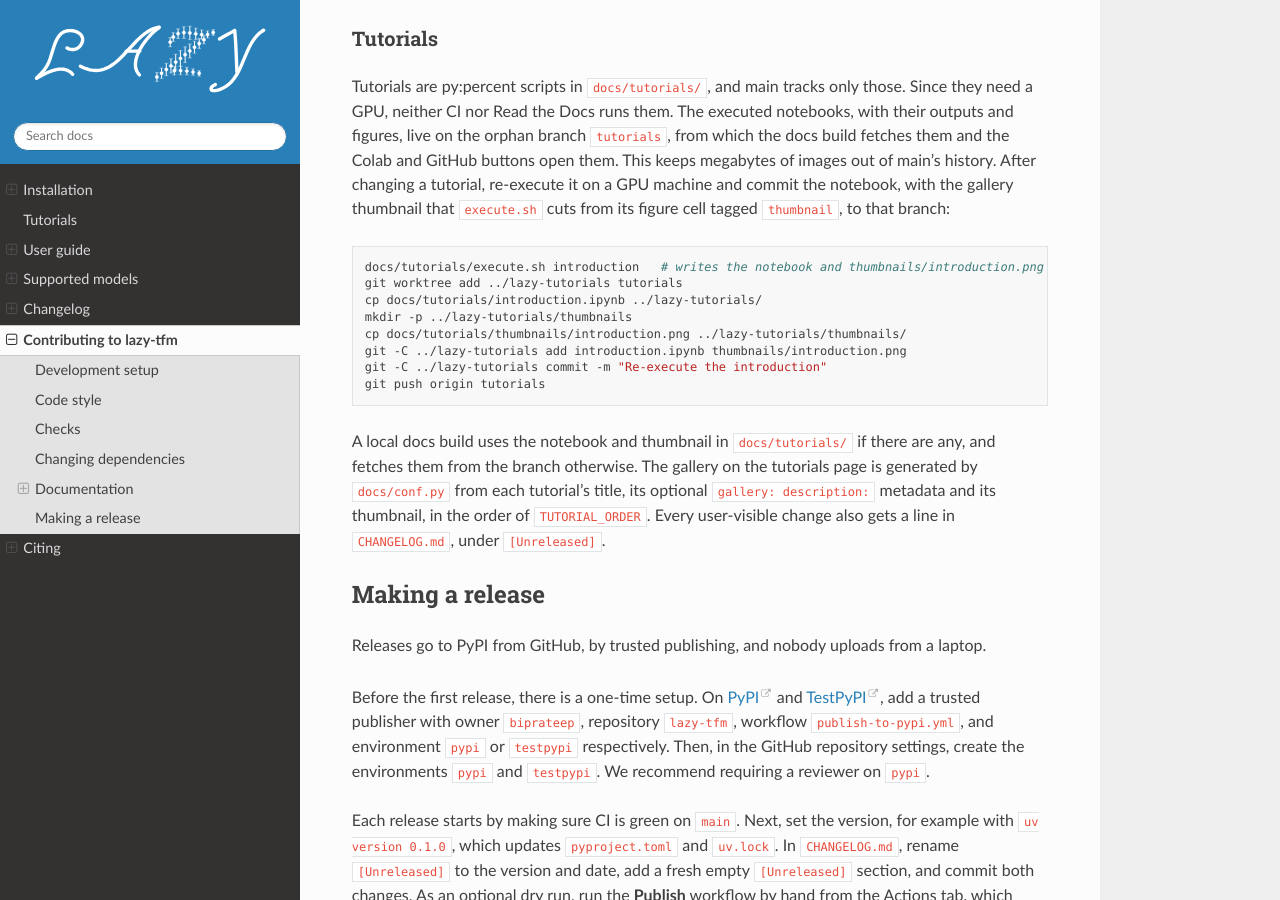
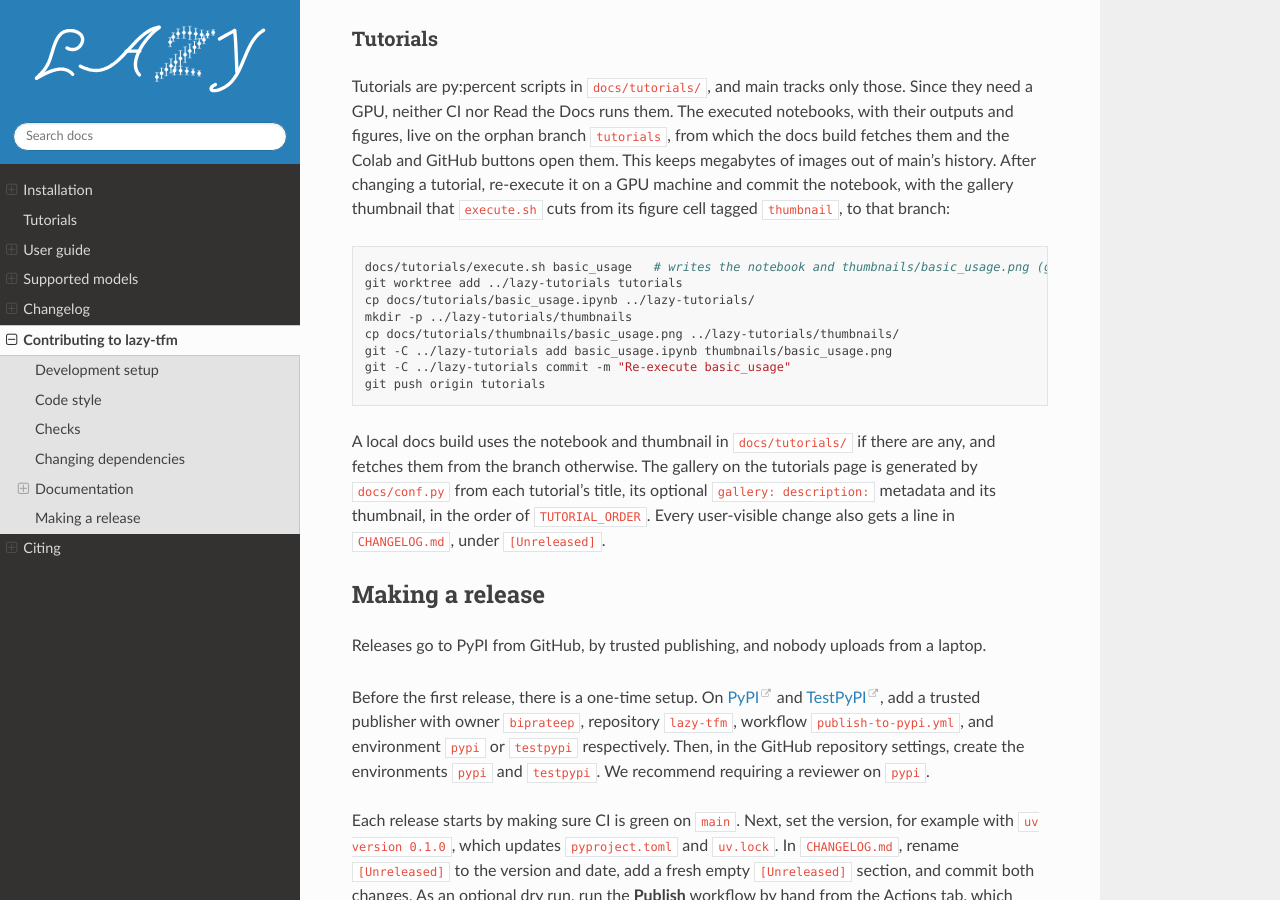
Before and after one commit to biprateep/lazy-tfm, a Sphinx documentation site: the page built from docs/contributing.md, in a window 1280 px wide and 900 px high, scrolled down 1907 px. Built offline with Sphinx 7.4.7 and the Read the Docs theme 3.1.0, drawn with Linux system fonts in a browser that asks for light colours; pages that are not in the unit, such as notebooks, are missing from menus.

Commit message:
Order the tutorial gallery and retire the introduction
TUTORIAL_ORDER runs from Basic usage to Photometric redshifts, which
replaces the introduction, now removed from main (its executed notebook
stays on the tutorials branch for old links). The README links the
gallery and opens Basic usage in Colab, and CONTRIBUTING's recipe uses
basic_usage as its example.

Co-Authored-By: Claude Opus 5.5 <noreply@anthropic.com>

````diff
--- a/CONTRIBUTING.md
+++ b/CONTRIBUTING.md
@@ -94,13 +94,13 @@ notebook, with the gallery thumbnail that `execute.sh` cuts from its figure
 cell tagged `thumbnail`, to that branch:
 
 ```bash
-docs/tutorials/execute.sh introduction   # writes the notebook and thumbnails/introduction.png (git-ignored)
+docs/tutorials/execute.sh basic_usage   # writes the notebook and thumbnails/basic_usage.png (git-ignored)
 git worktree add ../lazy-tutorials tutorials
-cp docs/tutorials/introduction.ipynb ../lazy-tutorials/
+cp docs/tutorials/basic_usage.ipynb ../lazy-tutorials/
 mkdir -p ../lazy-tutorials/thumbnails
-cp docs/tutorials/thumbnails/introduction.png ../lazy-tutorials/thumbnails/
-git -C ../lazy-tutorials add introduction.ipynb thumbnails/introduction.png
-git -C ../lazy-tutorials commit -m "Re-execute the introduction"
+cp docs/tutorials/thumbnails/basic_usage.png ../lazy-tutorials/thumbnails/
+git -C ../lazy-tutorials add basic_usage.ipynb thumbnails/basic_usage.png
+git -C ../lazy-tutorials commit -m "Re-execute basic_usage"
 git push origin tutorials
 ```
 
--- a/docs/conf.py
+++ b/docs/conf.py
@@ -125,7 +125,18 @@ _fetch_tutorials()
 # thumbnail thumbnails/<name>.png (execute.sh documents the syntax). A
 # missing thumbnail gives a placeholder, and a missing description none.
 # Tutorials are shown in TUTORIAL_ORDER, then any others alphabetically.
-TUTORIAL_ORDER = ["introduction"]
+TUTORIAL_ORDER = [
+    "basic_usage",
+    "multimodal",
+    "skewed_targets",
+    "discrete_targets",
+    "messy_inputs",
+    "choosing_a_model",
+    "tuning",
+    "large_data",
+    "distribution_shift",
+    "photo_z",
+]
 GALLERY = TUTORIALS / "_gallery.md"
 PLACEHOLDER = "/_static/tutorial-placeholder.svg"
 
--- a/docs/tutorials/introduction.py
+++ /dev/null
@@ -1,312 +0,0 @@
-# ---
-# jupyter:
-#   accelerator: GPU
-#   colab:
-#     gpuType: T4
-#     provenance: []
-#   jupytext:
-#     formats: ipynb,py:percent
-#     notebook_metadata_filter: accelerator,colab
-#     text_representation:
-#       extension: .py
-#       format_name: percent
-#       format_version: '1.3'
-#       jupytext_version: 1.19.5
-#   kernelspec:
-#     display_name: Python 3
-#     name: python3
-# ---
-
-# %% [markdown]
-# # Introduction to `lazy`: photo-$z$ PDFs from a foundation model
-#
-# [![Open in Colab](https://colab.research.google.com/assets/colab-badge.svg)](https://colab.research.google.com/github/biprateep/lazy-tfm/blob/tutorials/introduction.ipynb)
-# [![View on GitHub](https://img.shields.io/badge/View%20on-GitHub-181717?logo=github)](https://github.com/biprateep/lazy-tfm/blob/tutorials/introduction.ipynb)
-#
-# `lazy` (**L**azy but **A**ccurate ***z*** for **Y**inz) predicts the full
-# conditional distribution of a continuous target from tabular features using
-# pretrained tabular foundation models. The models are never trained or
-# fine-tuned. Instead, we give them labeled rows as the *context*, and they
-# predict the target for new rows in a single forward pass. The interface
-# follows scikit-learn (`fit` → `predict_proba` → `evaluate`), except that
-# `predict_proba` returns a probability density over the target instead of
-# class probabilities.
-#
-# In this tutorial, we use photometric redshift estimation as our example, in
-# which we predict the PDF of the redshift $z$ of a galaxy from its
-# magnitudes. Nothing in the package is specific to redshifts, and the same
-# code works for any continuous target. More documentation is available on
-# [Read the Docs](https://lazy-tfm.readthedocs.io).
-
-# %% [markdown]
-# ## Setup
-#
-# When the notebook runs on Google Colab, the cell below installs the package
-# with the TabPFN and TabICL backends. Elsewhere, the package needs to be
-# installed first with `pip install 'lazy-tfm[tabpfn,tabicl]'`.
-#
-# TabPFN, the default model, is best run on a GPU. On Colab, choose
-# *Runtime → Change runtime type → T4 GPU*; `lazy` warns the user if it finds
-# no GPU.
-
-# %%
-import sys
-
-if "google.colab" in sys.modules:
-    # %pip install -q 'lazy-tfm[tabpfn,tabicl]'
-    pass
-
-# %% [markdown]
-# We first import the modules we need.
-
-# %%
-import matplotlib.pyplot as plt  # Plotting
-import numpy as np  # Arrays
-import pandas as pd  # Tables
-
-import lazy  # The topic of this tutorial
-from lazy import datasets
-from lazy import metrics
-from lazy import plotting
-
-# %% [markdown]
-# `lazy.plotting` provides the figure style used by the paper. We fix a single
-# seed for everything random (the ensembles of the models and our choice of
-# galaxies).
-
-# %%
-SEED = 299792458  # The one constant to rule them all
-
-plotting.use_style()
-plt.rcParams["figure.dpi"] = 110  # Readable in a notebook
-
-# %% [markdown]
-# ## The data
-#
-# We use the catalog of the LSST DESC Photo-$z$ Data Challenge 1
-# ([Schmidt, Malz et al. 2020](https://arxiv.org/abs/2001.03621)), in which
-# a dozen photo-$z$ codes were compared on the same simulated galaxies.
-# `datasets.fetch_dc1` downloads it (about 1 GB, checksummed) the first time it
-# is called and reads it from a local cache after that. With `split=True`, it
-# returns the training and test sets of the challenge itself.
-
-# %%
-train, test = datasets.fetch_dc1(split=True)
-train, test
-
-# %% [markdown]
-# Each `Catalog` keeps the raw columns, which are the magnitudes in six bands
-# ($ugrizy$), their errors and the true redshift.
-
-# %%
-train.raw.head()
-
-# %% [markdown]
-# The model sees a table of features built from the magnitudes.
-# `features("mag-color")` gives the $i$-band magnitude and the five adjacent
-# colors ($u-g$, $g-r$, ...), with their errors propagated in quadrature.
-# Any table of numbers (a `pandas.DataFrame` or a NumPy array) works here.
-# Since the test set has 391,000 galaxies, we take a random 10,000 of them to
-# keep this tutorial quick.
-
-# %%
-X_train = train.features("mag-color")
-z_train = train.redshift
-
-rng = np.random.default_rng(SEED)
-rows = rng.choice(len(test), size=10_000, replace=False)
-X_test = test.features("mag-color").iloc[rows]
-z_test = test.redshift[rows]
-
-print(f"{len(X_train):,} context rows, {len(X_test):,} test rows")
-X_train.head()
-
-# %% [markdown]
-# ## The model
-#
-# `lazy.LazyModel` chooses a backend by name and passes any other arguments
-# to it. With no name, it uses TabPFN-3.5. `lazy.list_estimators()` lists the
-# other models, and the
-# [Supported models](https://lazy-tfm.readthedocs.io/en/latest/models/index.html)
-# page compares their size, speed and licenses.
-
-# %%
-lazy.list_estimators()
-
-# %% [markdown]
-# `fit` does not train anything. It checks the features and stores the
-# labeled rows as the context of the model. The first call also downloads the
-# weights of the model (about 880 MB for TabPFN-3.5), which are cached after
-# that.
-
-# %%
-model = lazy.LazyModel(random_state=SEED)
-model.fit(X_train, z_train)
-
-# %% [markdown]
-# ## Redshift PDFs
-#
-# `predict_proba` returns one density per galaxy on a grid of the target. We
-# ask for the grid of the Data Challenge, `lazy.datasets.DC1_GRID` (200 bins
-# over $0 \le z \le 2$), so that the numbers below are comparable with those
-# of the challenge. Without a grid, each model answers on its own native grid
-# (5,000 bins for TabPFN). This is the step in which the model does its
-# computation, in one forward pass through the context for all 10,000
-# galaxies.
-
-# %%
-grid = lazy.datasets.DC1_GRID
-pdfs = model.predict_proba(X_test, grid)
-pdfs.shape
-
-# %% [markdown]
-# The figure below shows the PDFs of a few random galaxies along with their
-# true redshifts. Most of them are narrow, while some have two peaks, where
-# different redshifts give similar colors.
-
-# %%
-axes = plotting.plot_pdfs(
-    grid, pdfs, y_true=z_test, n_objects=12, random_state=SEED
-)
-
-# %% [markdown]
-# ## Point estimates
-#
-# Many analyses need a single number per galaxy. `predict` reduces each
-# density to a point estimate (by default its mode, `"mode"`), and
-# `metrics.grid_point_estimates` computes the same from densities that are
-# already in hand, without running the model again.
-
-# %%
-z_mode = metrics.grid_point_estimates(grid, pdfs)["mode"]
-
-ax = plotting.plot_actual_vs_predicted(z_test, z_mode, outlier_lines=True)
-
-# %% [markdown]
-# Each point in the figure is a galaxy, colored by the number of galaxies that
-# share its place (on a log scale). The dotted lines, which
-# `outlier_lines=True` adds, mark the outlier cut of the Data Challenge,
-# $|z_\mathrm{pred} - z_\mathrm{true}| > 0.06\,(1+z_\mathrm{true})$. Most
-# galaxies sit well inside it, and the outliers come from color degeneracies,
-# where a galaxy at one redshift looks like one at another.
-
-# %% [markdown]
-# ## Scoring the PDFs
-#
-# `metrics.summarize` scores densities with the metrics of the Data Challenge.
-# These are the **CDE loss**, which scores whole PDFs (lower is better); the
-# **PIT** (probability integral transform) statistics, which test calibration
-# (i.e., whether the PDFs are as wide as they should be); and the **point**
-# metrics of the mode, which are the bias, the scatter and the outlier
-# fraction.
-#
-# By default, the point metrics measure plain residuals,
-# $z_\mathrm{pred} - z_\mathrm{true}$. Since photometric redshift errors grow
-# with $1 + z$, the Data Challenge divided each residual by
-# $1 + z_\mathrm{true}$, and `scale="1+y"` asks for that convention.
-
-# %%
-table = metrics.summarize(z_test, grid, pdfs, label="TabPFN-3.5", scale="1+y")
-table.T
-
-# %% [markdown]
-# `plotting.diagnostic_panel` shows the same quantities in one figure. Its
-# panels show the point estimates against the truth; their residuals, as a
-# running median with its 68% band; the PIT quantiles against those of a
-# uniform distribution (which lie on the diagonal if the PDFs are calibrated);
-# and the stacked PDFs against the true redshift distribution $n(z)$. As
-# before, `scale="1+y"` uses the photo-$z$ convention for the residuals and the
-# outlier lines.
-
-# %%
-fig = plotting.diagnostic_panel(
-    z_test, grid, pdfs, label="TabPFN-3.5", scale="1+y"
-)
-
-# %% [markdown]
-# ## Credible intervals
-#
-# `predict_quantiles` returns quantiles of the distribution of each galaxy.
-# Since they are computed from the answer of the model itself rather than from
-# a grid, they are exact. Here we ask for the median and a 68% interval and
-# check how often the true redshift falls inside it, which for calibrated PDFs
-# should be 68% of the time.
-
-# %%
-q = model.predict_quantiles(X_test, [0.16, 0.5, 0.84])
-inside = (q[:, 0] <= z_test) & (z_test <= q[:, 2])
-print(
-    f"True redshift inside the 68% interval for {inside.mean():.1%} of galaxies"
-)
-
-# %% [markdown]
-# ## Another model
-#
-# Since every model has the same interface, trying another one takes a single
-# line. TabICL is small, BSD-licensed and fast on a CPU, which makes it the one
-# to use on a laptop. We run it on the same galaxies and compare the two
-# models.
-#
-# We ask for 4 ensemble members instead of the default 8. With this many rows,
-# caching the context for 8 members briefly needs about 14 GB of GPU memory,
-# which is more than the T4 on Colab has to spare, while 4 members need about
-# 7 GB.
-
-# %%
-tabicl = lazy.LazyModel("tabicl", n_estimators=4, random_state=SEED)
-tabicl.fit(X_train, z_train)
-pdfs_tabicl = tabicl.predict_proba(X_test, grid)
-
-pd.concat(
-    [
-        table,
-        metrics.summarize(
-            z_test, grid, pdfs_tabicl, label="TabICL", scale="1+y"
-        ),
-    ]
-).set_index("model").T
-
-# %% [markdown]
-# On most galaxies, the two models agree closely, and they differ where the
-# answer is uncertain. We therefore compare their PDFs for six of the hardest
-# galaxies, picked at random from the 5% whose TabPFN 68% interval is the
-# widest.
-
-# %%
-width = q[:, 2] - q[:, 0]
-hardest = np.flatnonzero(width > np.quantile(width, 0.95))
-idx = rng.choice(hardest, size=6, replace=False)
-
-fig, axes = plt.subplots(
-    2, 3, figsize=(9, 4.5), sharex=True, layout="constrained"
-)
-for ax, i in zip(axes.flat, idx):
-    ax.plot(grid.centers, pdfs[i], label="TabPFN-3.5")
-    ax.plot(grid.centers, pdfs_tabicl[i], label="TabICL")
-    ax.axvline(z_test[i], color="k", ls="--", lw=1, label="true $z$")
-for ax in axes[-1]:
-    ax.set_xlabel("$z$")
-for ax in axes[:, 0]:
-    ax.set_ylabel("$p(z)$")
-axes[0, 0].legend()
-
-# %% [markdown]
-# ## Beyond redshifts
-#
-# Nothing above depends on the target being a redshift. For any other
-# continuous target, we pass our own features and values to `fit` and our own
-# grid to `predict_proba` (for example,
-# `lazy.Grid.from_edges(np.linspace(0, 10, 201))`), or no grid at all. The
-# point metrics and plots then measure plain residuals,
-# $y_\mathrm{pred} - y_\mathrm{true}$, in the units of the target, since
-# `scale="1+y"` and `outlier_lines=True` were only for the photo-$z$
-# convention.
-#
-# For the next steps, we suggest the following pages:
-#
-# - [Choosing a model](https://lazy-tfm.readthedocs.io/en/latest/guide/choosing.html):
-#   which model to choose, and what hardware it needs.
-# - [Scaling and performance](https://lazy-tfm.readthedocs.io/en/latest/guide/scaling.html):
-#   ensembling, bagging, and large contexts.
-# - [From model output to distribution](https://lazy-tfm.readthedocs.io/en/latest/guide/distributions.html):
-#   the metrics and figures.
````
Also changed, not shown: README.md (+1 -1 lines).
